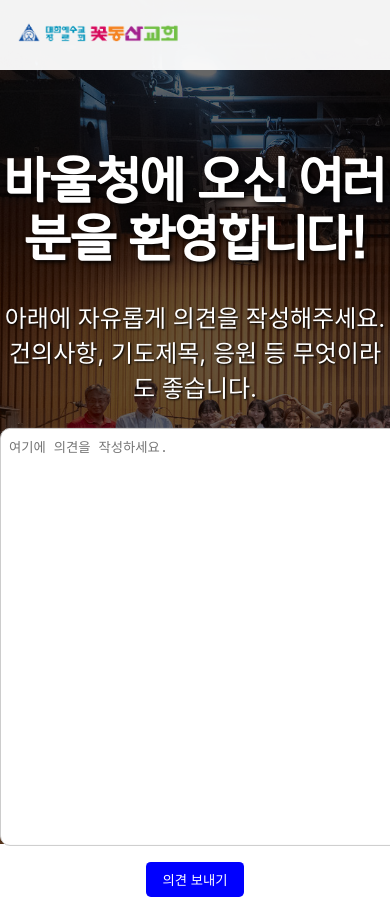
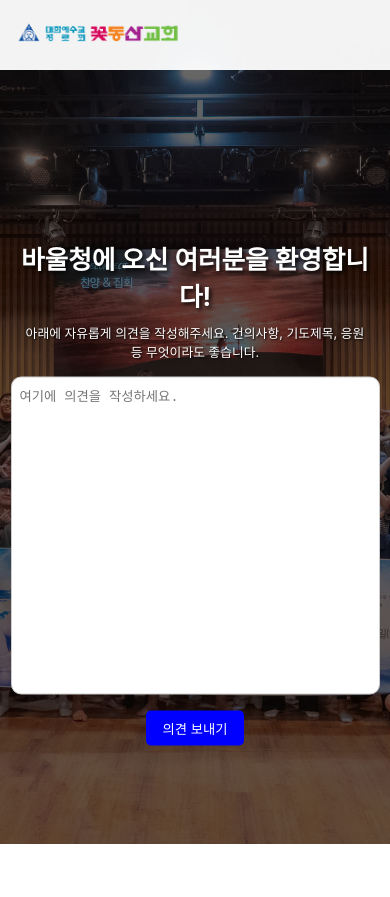
Before and after one commit to jknadan/joseph, a React (Create React App) app: page / in a window 390 px wide. After the commit the page ends 844 px from the top, so only its background shows below. Built offline with nearby package versions, Linux system fonts and the light colour scheme.

Commit message:
[addFeat]: mediaQuery add

```diff
--- a/src/App.css
+++ b/src/App.css
@@ -1,4 +1,4 @@
-.App {
+/* .App {
   text-align: center;
 }
 
@@ -35,4 +35,89 @@
   to {
     transform: rotate(360deg);
   }
+} */
+
+/* 기본 스타일 */
+.container {
+  position: relative;
+  top: 50%;
+  transform: translateY(-50%);
+  width: 100%;
+  text-align: center;
+  color: white;
 }
+
+.header {
+  font-size: 3rem;
+  text-shadow: 2px 2px 4px #000000;
+  margin: 0 20px;
+  word-wrap: break-word;
+}
+
+.paragraph {
+  font-size: 1.5rem;
+  text-shadow: 1px 1px 2px #000000;
+  margin: 10px 20px;
+  word-wrap: break-word;
+}
+
+.textarea {
+  margin: 1rem auto;
+  padding: 0.5rem;
+  width: 100%;
+  max-width: 800px;
+  height: 400px;
+  display: block;
+  background: white;
+  border-radius: 10px;
+  border: 1px solid #ccc;
+  resize: none;
+}
+
+.button {
+  padding: 0.5rem 1rem;
+  background-color: blue;
+  color: white;
+  border: none;
+  border-radius: 0.3rem;
+  margin-top: 1rem;
+  display: block;
+  margin-left: auto;
+  margin-right: auto;
+  cursor: pointer;
+}
+
+.backgroundImage {
+  background-size: cover;
+  position: absolute;
+  /* background-repeat: no-repeat; 이미지 반복 안 함 */
+  background-position: center center; /* 이미지 중앙에 위치 */
+  top: 0;
+  left: 0;
+  width: 100%;
+  height: 100%;
+  background-color: rgba(0, 0, 0, 0.5); /* 검은색 오버레이 */
+}
+
+
+/* 미디어 쿼리: 모바일 화면 */
+@media (max-width: 600px) {
+  .header {
+    font-size: 1.6rem;
+  }
+
+  .paragraph {
+    font-size: 0.8rem;
+  }
+
+  .textarea {
+    max-width: 90%;
+    height: 300px;
+  }
+
+  .backgroundImage {
+    /* 모바일 화면에 적합한 스타일 */
+    background-size:cover /* 또는 모바일에 적합한 다른 설정 */
+  }
+
+}
--- a/src/MainContent.js
+++ b/src/MainContent.js
@@ -1,6 +1,7 @@
 import React, { useState } from 'react';
 import axios from 'axios';
 import "./Fonts/Font.css";
+import "./App.css";
 
 
 
@@ -14,59 +15,22 @@ export default function MainContent() {
 
 
   return (
-    <div style={{
-      position: 'relative',
-      top: '50%',
-      transform: 'translateY(-50%)',
-      width: '100%',
-      textAlign: 'center',
-      color: 'white' // 모든 텍스트 색상을 흰색으로 설정
-    }}>
-      <h1 style={{
-        fontSize: '3rem', // 기본 크기의 2배
-        textShadow: '2px 2px 4px #000000', // 텍스트에 그림자 효과 추가
-        fontFamily: "koreanGD3"
-      }}>
+    <div className="container">
+    <h1 className="header">
         바울청에 오신 여러분을 환영합니다!
     </h1>
-      <p style={{
-        fontSize: '1.5rem', // 기본 크기의 2배
-        textShadow: '1px 1px 2px #000000', // 텍스트에 그림자 효과 추가
-        // fontFamily: "koreanGD"
-      }}>
+    <p className="paragraph">
         아래에 자유롭게 의견을 작성해주세요.
         건의사항, 기도제목, 응원 등 무엇이라도 좋습니다.
     </p>
     <textarea
+        className="textarea"
         placeholder="여기에 의견을 작성하세요."
-        style={{
-          margin: '1rem auto', // 가운데 정렬을 위해 auto로 변경
-          padding: '0.5rem',
-          width: '100%', // 너비를 100%로 설정하여 반응형으로 만듦
-          maxWidth: '800px', // 최대 너비 설정
-          height: '400px', // 세로 길이 설정
-          display: 'block', // 블록 레벨 요소로 만들어 가로 중앙 정렬 가능하게 함
-          background: 'white', // 배경색을 흰색으로 설정
-          borderRadius: '10px', // 모서리를 둥글게 처리
-          border: '1px solid #ccc', // 경계선을 설정하여 더 세련된 외관을 제공
-          resize: 'none', // 사용자가 크기를 조절하지 못하도록 설정
-
-        }}
-        onChange={(e)=>setText(e.target.value)}
-
+        onChange={handleTextValue}
     />
-      <button style={{
-        padding: '0.5rem 1rem',
-        backgroundColor: 'blue',
-        color: 'white',
-        border: 'none',
-        borderRadius: '0.3rem',
-        marginTop: '1rem', // textarea와 버튼 사이의 간격
-        display: 'block', // 블록 레벨 요소로 만들어 가로 중앙 정렬 가능하게 함
-        marginLeft: 'auto', // 가운데 정렬을 위해 auto로 설정
-        marginRight: 'auto', // 가운데 정렬을 위해 auto로 설정
-        cursor: 'pointer'
-      }} onClick={sendOpinion}>
+    <button
+        className="button"
+        onClick={sendOpinion}>
         의견 보내기
     </button>
 </div>
--- a/src/MainPageBackground.js
+++ b/src/MainPageBackground.js
@@ -1,17 +1,11 @@
 import React from 'react';
-import backgroundImage from './footage/mainPageImage.jpeg'; // 배경 이미지 경로를 정확하게 설정하세요.
+import backgroundImage from './footage/mainPageImage.jpeg';
+import './App.css'; // CSS 파일 import
 
 export default function MainPageBackground() {
   return (
-    <div style={{
-        backgroundImage: `url(${backgroundImage})`,
-        backgroundSize: 'cover',
-        position: 'absolute',
-        top: 0,
-        left: 0,
-        width: '100%',
-        height: '100%',
-        backgroundColor:'rgba(0, 0, 0, 0.5)' }}>
+    <div className="backgroundImage"
+      style={{ backgroundImage: `url(${backgroundImage})` }}>
       {/* 배경 이미지 설정 */}
       <div style={{
         position: 'absolute',
```
Lines whose indentation alone changed are shown as unchanged.
